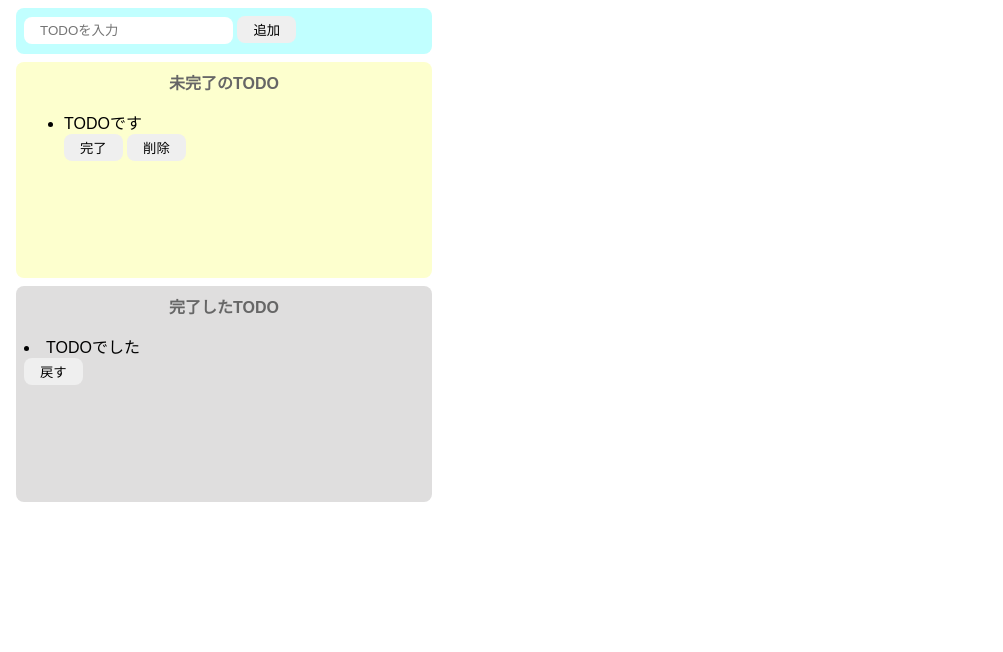
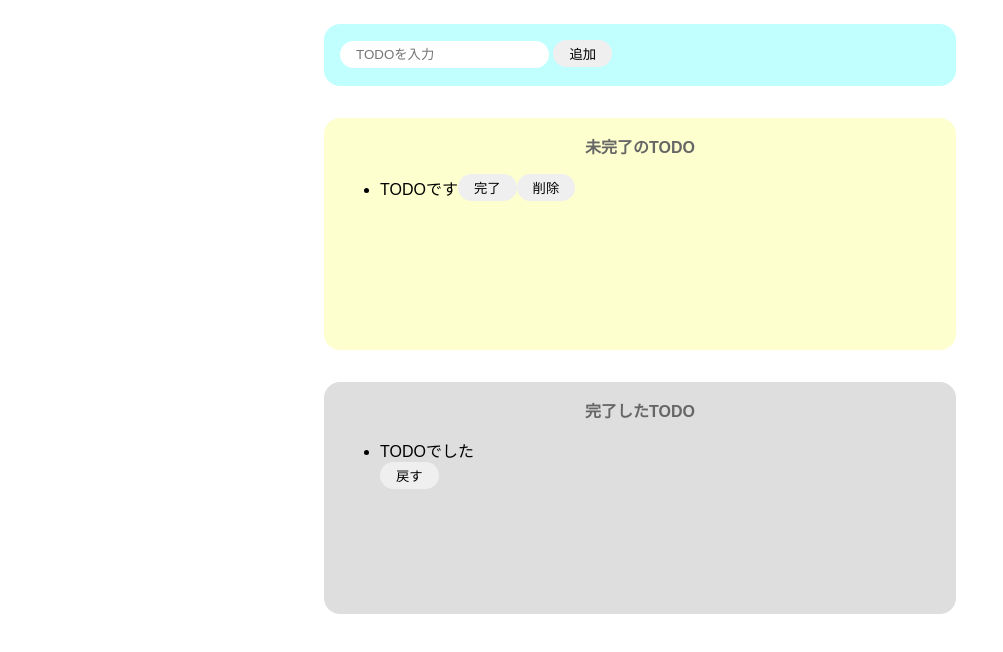
Before and after one commit to hahneco/study_JavaScript, a website built with Parcel: page index.html in a window 1280 px wide. Shown: the whole page, without its empty margins (0-1003 px from the left). Built offline with nearby package versions, Linux system fonts and the light colour scheme.

Commit message:
💄 レイアウト調整

```diff
--- a/index.html
+++ b/index.html
@@ -16,7 +16,7 @@
 		<div class="imcomplete-area basicContainer">
 			<p class="title">未完了のTODO</p>
 			<ul>
-				<div>
+				<div class="list-row">
 					<li>TODOです</li>
 					<button>完了</button>
 					<button>削除</button>
@@ -26,8 +26,12 @@
 
 		<div class="complete-area basicContainer">
 			<p class="title">完了したTODO</p>
-			<li>TODOでした</li>
-			<button>戻す</button>
+			<ul>
+				<div class="linst-row">
+					<li>TODOでした</li>
+					<button>戻す</button>
+				</div>
+			</ul>
 		</div>
 	</div>
 
--- a/src/styles.css
+++ b/src/styles.css
@@ -6,14 +6,23 @@
   --gray: #dfdede;
 
   /* 幅,スペース */
-  --contents-width: 400px;
-  --padding: 8px;
-  --margin: 8px;
-  --border-radius: 8px;
+  --contents-width: clamp(400px, 50vw, 600px); /* clamp(最小値, 推奨値, 最大値) */
+  --padding: clamp(8px, 2vw, 16px);
+  --margin: clamp(8px, 2vw, 16px);
+  --border-radius: clamp(8px, 2vw, 16px);
+  --padding-bottom: clamp(4px, 1vw, 8px);
 }
 
 body {
   font-family: sans-serif;
+}
+
+.container {
+  display: flex;
+  margin: 0 auto;
+  justify-content: center;
+  align-items: center;
+  flex-direction: column;
 }
 
 input {
@@ -66,3 +75,9 @@ button:hover {
   font-weight: 900;
   color: #666;
 }
+
+.list-row {
+  display: flex;
+  align-items: center;
+  padding-bottom: var(--padding-bottom);
+}
```
Also changed, not shown: dist/index.html, 2 other files.
